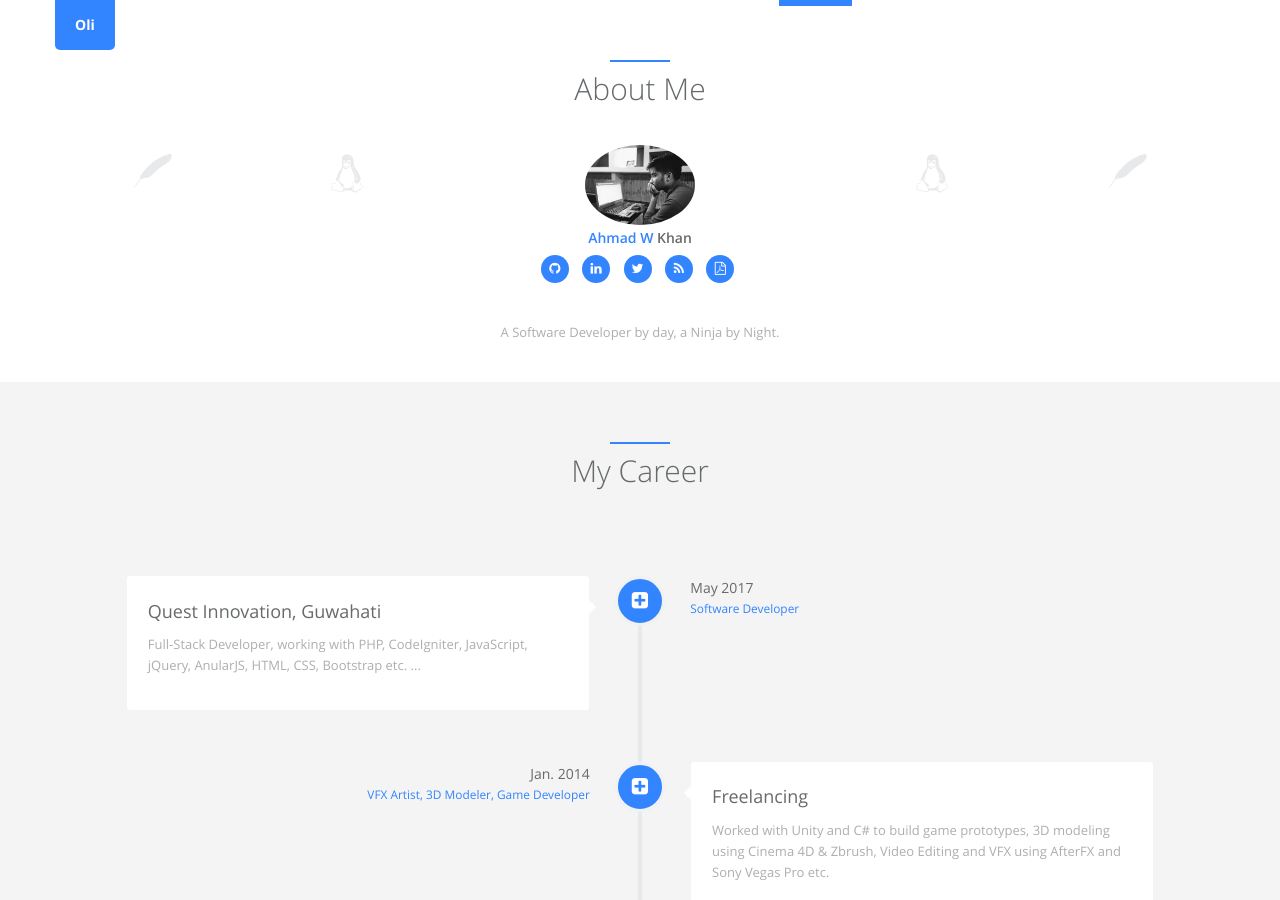
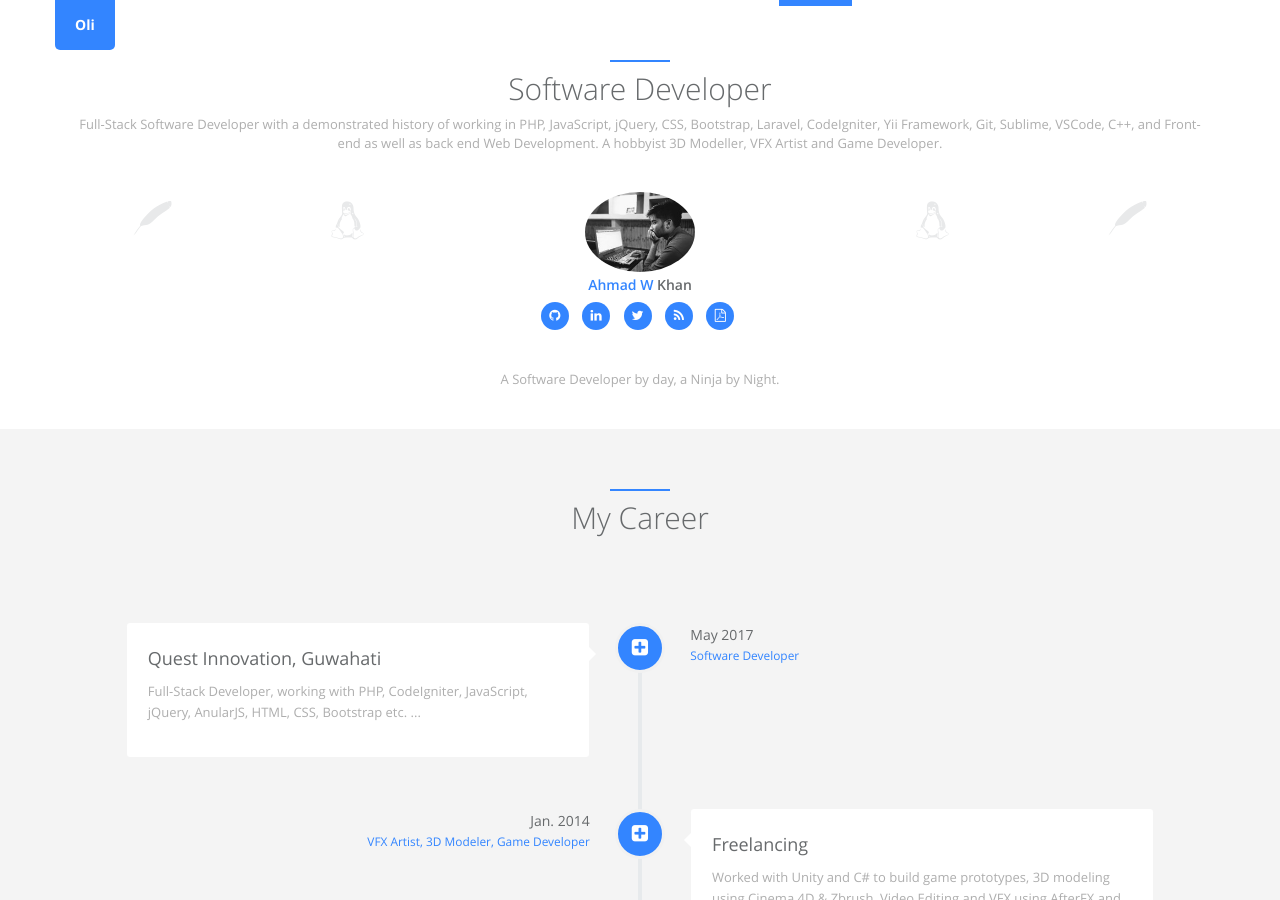
Before and after one commit to Ahmad-Waliullah-Khan/Ahmad-W-Khan.github.io, a Jekyll site: the page built from index.html, in a window 1280 px wide and 900 px high. Built offline with Jekyll 4.4.1, drawn with Linux system fonts in a browser that asks for light colours.

Commit message:
change header text

```diff
--- a/_includes/sections/about.html
+++ b/_includes/sections/about.html
@@ -2,8 +2,8 @@
     <div class="row m-b-lg">
         <div class="col-lg-12 text-center">
             <div class="navy-line"></div>
-            <h1><span data-i18n="about_me.about_me">About Me</span></h1>
-            <!-- <p>Donec sed odio dui. Etiam porta sem malesuada magna mollis euismod.</p> -->
+            <h1><span data-i18n="about_me.about_me">Software Developer</span></h1>
+            <p>Full-Stack Software Developer with a demonstrated history of working in PHP, JavaScript, jQuery, CSS, Bootstrap, Laravel, CodeIgniter, Yii Framework, Git, Sublime, VSCode, C++, and Front-end as well as back end Web Development. A hobbyist 3D Modeller, VFX Artist and Game Developer.</p>
         </div>
     </div>
     <div class="row">
```
